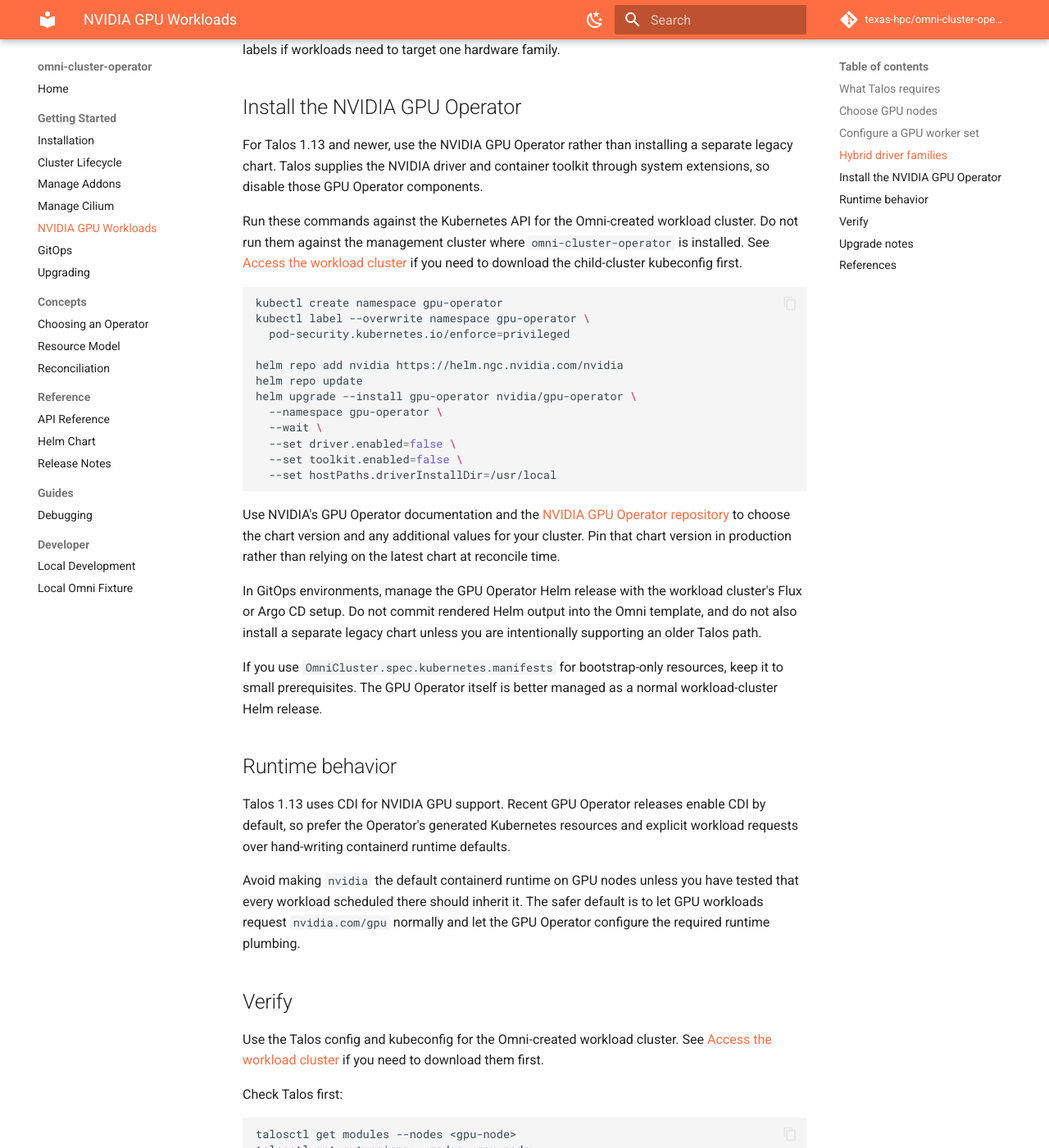
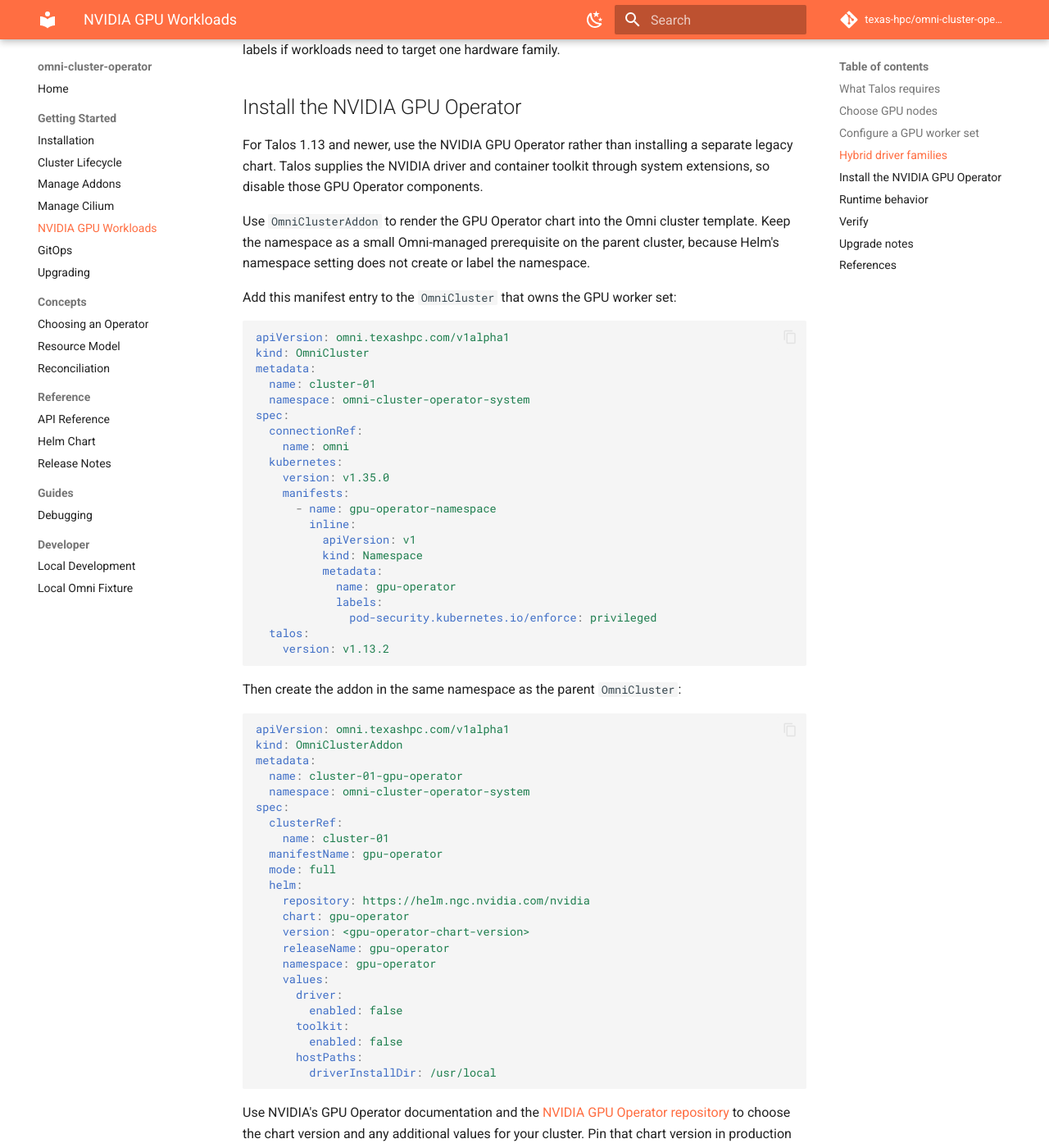
Before and after one commit to texas-hpc/omni-cluster-operator, an MkDocs documentation site: the page built from docs/getting-started/nvidia-gpu.md, in a window 1280 px wide and 1400 px high, scrolled down 4846 px. Shown: the whole window at 82% size. Built offline with MkDocs 1.6.1 and Material for MkDocs 9.7.7, drawn with Linux system fonts in a browser that asks for light colours; comment, search, counter and statistics services are not loaded; some of the changed text lies outside the part shown.

Commit message:
Use OmniClusterAddon for NVIDIA GPU Operator docs (#67)
## Summary
- Rework the NVIDIA GPU Operator install guidance to use
`OmniClusterAddon` as the primary path
- Add the required Omni-managed namespace prerequisite to the parent
`OmniCluster`
- Keep direct workload-cluster Helm installation as an explicit
alternative, not the default

## Testing
- Not run (not requested)

<!-- This is an auto-generated comment: release notes by coderabbit.ai
-->

## Summary by CodeRabbit

* **Documentation**
* Updated NVIDIA GPU Operator setup guide to use an automated
addon-based approach instead of manual configuration.
* Added configuration examples and guidance on chart versioning for
production deployments.

<!-- end of auto-generated comment: release notes by coderabbit.ai -->

````diff
--- a/docs/getting-started/nvidia-gpu.md
+++ b/docs/getting-started/nvidia-gpu.md
@@ -161,28 +161,67 @@ Kubernetes normally does not need separate runtime classes for the two driver fa
 
 For Talos 1.13 and newer, use the NVIDIA GPU Operator rather than installing a separate legacy chart. Talos supplies the NVIDIA driver and container toolkit through system extensions, so disable those GPU Operator components.
 
-Run these commands against the Kubernetes API for the Omni-created workload cluster. Do not run them against the management cluster where `omni-cluster-operator` is installed. See [Access the workload cluster](create-a-cluster.md#access-the-workload-cluster) if you need to download the child-cluster kubeconfig first.
+Use `OmniClusterAddon` to render the GPU Operator chart into the Omni cluster template. Keep the namespace as a small Omni-managed prerequisite on the parent cluster, because Helm's namespace setting does not create or label the namespace.
 
-```sh
-kubectl create namespace gpu-operator
-kubectl label --overwrite namespace gpu-operator \
-  pod-security.kubernetes.io/enforce=privileged
+Add this manifest entry to the `OmniCluster` that owns the GPU worker set:
 
-helm repo add nvidia https://helm.ngc.nvidia.com/nvidia
-helm repo update
-helm upgrade --install gpu-operator nvidia/gpu-operator \
-  --namespace gpu-operator \
-  --wait \
-  --set driver.enabled=false \
-  --set toolkit.enabled=false \
-  --set hostPaths.driverInstallDir=/usr/local
+```yaml
+apiVersion: omni.texashpc.com/v1alpha1
+kind: OmniCluster
+metadata:
+  name: cluster-01
+  namespace: omni-cluster-operator-system
+spec:
+  connectionRef:
+    name: omni
+  kubernetes:
+    version: v1.35.0
+    manifests:
+      - name: gpu-operator-namespace
+        inline:
+          apiVersion: v1
+          kind: Namespace
+          metadata:
+            name: gpu-operator
+            labels:
+              pod-security.kubernetes.io/enforce: privileged
+  talos:
+    version: v1.13.2
+```
+
+Then create the addon in the same namespace as the parent `OmniCluster`:
+
+```yaml
+apiVersion: omni.texashpc.com/v1alpha1
+kind: OmniClusterAddon
+metadata:
+  name: cluster-01-gpu-operator
+  namespace: omni-cluster-operator-system
+spec:
+  clusterRef:
+    name: cluster-01
+  manifestName: gpu-operator
+  mode: full
+  helm:
+    repository: https://helm.ngc.nvidia.com/nvidia
+    chart: gpu-operator
+    version: <gpu-operator-chart-version>
+    releaseName: gpu-operator
+    namespace: gpu-operator
+    values:
+      driver:
+        enabled: false
+      toolkit:
+        enabled: false
+      hostPaths:
+        driverInstallDir: /usr/local
 ```
 
 Use NVIDIA's GPU Operator documentation and the [NVIDIA GPU Operator repository](https://github.com/NVIDIA/gpu-operator) to choose the chart version and any additional values for your cluster. Pin that chart version in production rather than relying on the latest chart at reconcile time.
 
-In GitOps environments, manage the GPU Operator Helm release with the workload cluster's Flux or Argo CD setup. Do not commit rendered Helm output into the Omni template, and do not also install a separate legacy chart unless you are intentionally supporting an older Talos path.
+The addon controller renders the chart and the parent `OmniCluster` syncs the rendered objects through Omni. Do not also install the GPU Operator as a separate workload-cluster Helm release unless you intentionally want Flux, Argo CD, or another release manager to own it instead of Omni template sync.
 
-If you use `OmniCluster.spec.kubernetes.manifests` for bootstrap-only resources, keep it to small prerequisites. The GPU Operator itself is better managed as a normal workload-cluster Helm release.
+If you choose a workload-cluster Helm release instead, run `helm upgrade --install` against the Omni-created workload cluster, not the management cluster where `omni-cluster-operator` is installed. See [Access the workload cluster](create-a-cluster.md#access-the-workload-cluster) if you need to download the child-cluster kubeconfig first.
 
 ## Runtime behavior
 
````
